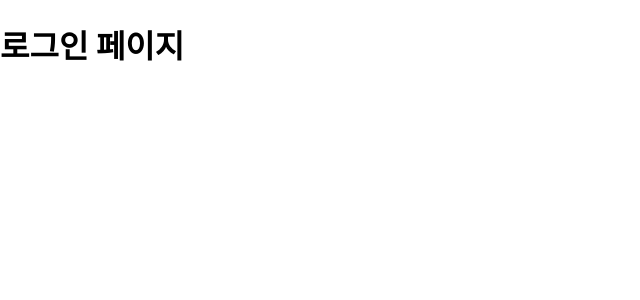
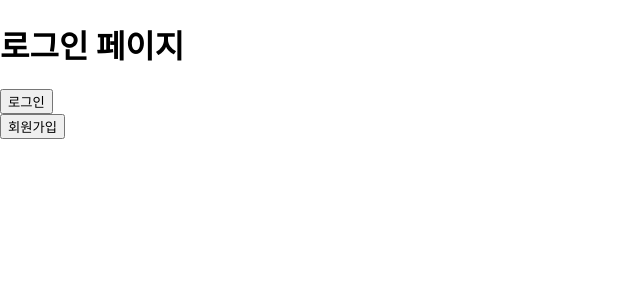
Before and after one commit to sum37/newbieprojectreal, a React (Create React App) app: page /sign in a window 1280 px wide. Shown: the top 300 px of the page, without its empty margins (0-640 px from the left). Built offline with nearby package versions, Linux system fonts and the light colour scheme.

Commit message:
Add JoinPage and Edit Main and Sign Page

```diff
--- a/src/App.js
+++ b/src/App.js
@@ -4,6 +4,7 @@ import './App.css';
 import SignPage from './pages/Sign';
 // import Header from './component/header';
 import MainPage from './pages/main';
+import JoinPage from './pages/join';
 
 
 
@@ -14,6 +15,7 @@ function App() {
       <Routes>
         <Route path='/sign' element={<SignPage />} />
         <Route path='/main' element={<MainPage />} />
+        <Route path='/join' element={<JoinPage />} />
       </Routes>
     </BrowserRouter>
     </div>
--- /dev/null
+++ b/src/component/gotosign.js
@@ -0,0 +1,12 @@
+import React from "react";
+
+export default function GoToSignPage({location,history}){
+    console.log(history);
+    console.log(location);
+    return (
+        <div>
+            <button onClick={()=>history.push('/sign')}>시작하기</button>
+        </div>
+
+    );
+}
--- a/src/component/header.js
+++ b/src/component/header.js
@@ -5,7 +5,6 @@ export default function Header({location,history}){
         <div>
             <h1>Personal Diary</h1>
             <p>Wow!</p>
-            <button onClick={()=>history.push('/sign')}>로그인</button>
         </div>
 
     );
--- /dev/null
+++ b/src/component/joinbutton.js
@@ -0,0 +1,10 @@
+import React from "react";
+
+export default function JoinButton({location,history}){
+    return (
+        <div>
+            <button onClick={()=>history.push('/join')}>회원가입</button>
+        </div>
+
+    );
+}
--- /dev/null
+++ b/src/component/loginbutton.js
@@ -0,0 +1,10 @@
+import React from "react";
+
+export default function LoginButton({location,history}){
+    return (
+        <div>
+            <button onClick={()=>history.push('/sign')}>로그인</button>
+        </div>
+
+    );
+}
--- a/src/pages/Sign.js
+++ b/src/pages/Sign.js
@@ -1,11 +1,14 @@
 import React from 'react';
+import JoinButton from '../component/joinbutton';
+import LoginButton from '../component/loginbutton';
 
 
 function SignPage(){
     return(
         <>
         <h1>로그인 페이지</h1>
-        {/* <button onClick={()=>history.pushState('/sign')}>로그인</button> */}
+        <LoginButton />
+        <JoinButton />
         </>
     );
 }
--- /dev/null
+++ b/src/pages/join.js
@@ -0,0 +1,12 @@
+import React from 'react';
+
+
+function JoinPage(){
+    return(
+        <>
+        <h1>회원가입 페이지</h1>
+        </>
+    );
+}
+
+export default JoinPage;
--- a/src/pages/main.js
+++ b/src/pages/main.js
@@ -1,6 +1,6 @@
 import React from 'react';
 import Header from '../component/header';
-// import Login from '../component/gotosign';
+import GoToSignPage from '../component/gotosign';
 
 export default function MainPage({location, history}){
     console.log(history);
@@ -9,6 +9,7 @@ export default function MainPage({location, history}){
         <>
             <Header />
             <h1>메인 페이지</h1>
+            <GoToSignPage history={history} />
         </>
     );
 }
```
